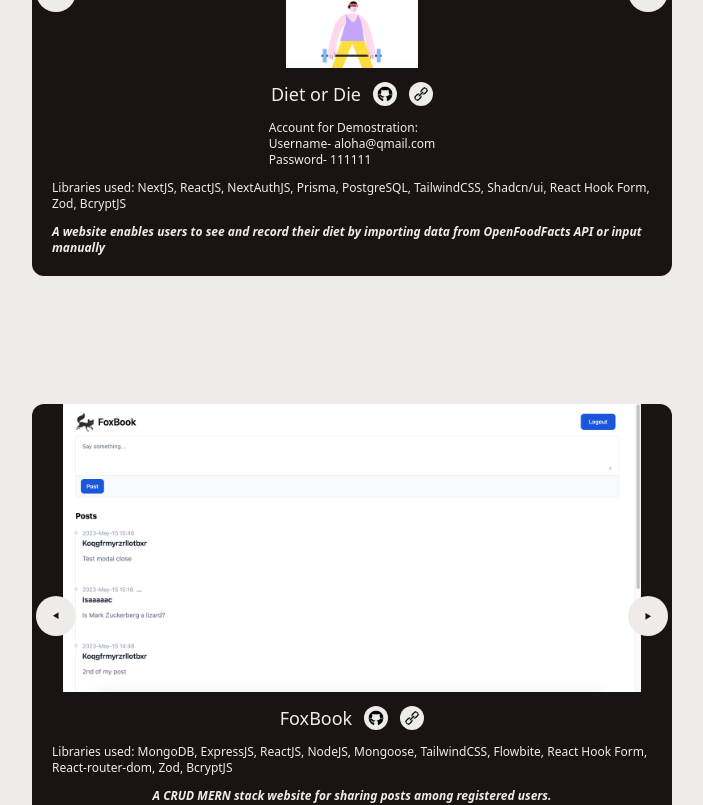
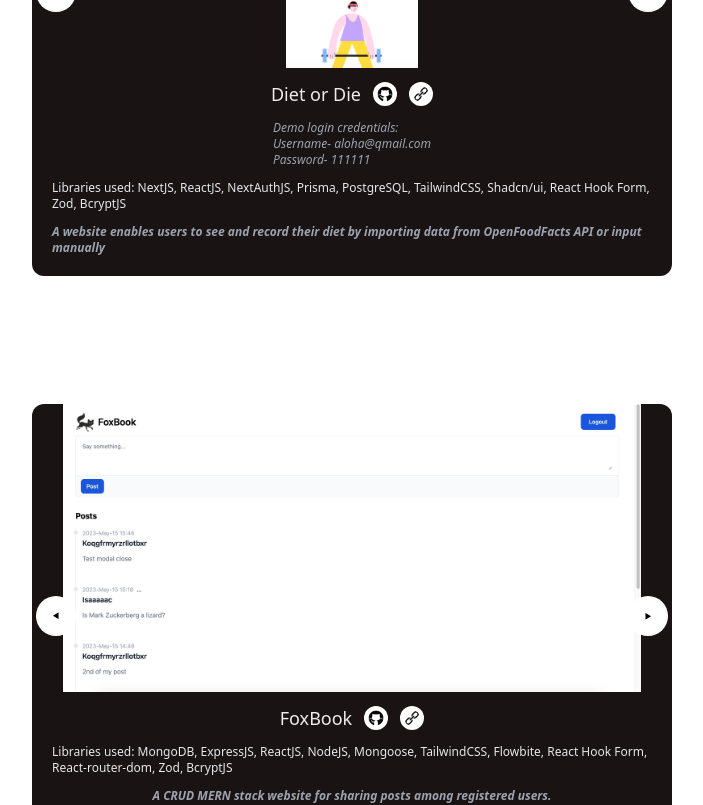
Before and after one commit to isaacrundev/portfolio, a React (Vite) app: page / in a window 1280 px wide. Shown: the part 1920-2725 px from the top of the page, without its empty margins (288-991 px from the left). Built offline with nearby package versions, Linux system fonts and the light colour scheme; a web font is replaced by a local one.

Commit message:
Rmvd tg and corr text color

```diff
--- a/src/components/Showcase.tsx
+++ b/src/components/Showcase.tsx
@@ -60,16 +60,20 @@ const Showcase = ({
         )}
         {demoUsername && demoPswd && (
           <div>
-            <p className="text-xs text-gray-400 ">Account for Demostration:</p>
-            <p className="text-xs text-gray-200 ">Username- {demoUsername}</p>
-            <p className="text-xs text-gray-200 ">Password- {demoPswd}</p>
+            <p className="text-xs italic text-gray-400">
+              Demo login credentials:
+            </p>
+            <p className="text-xs italic text-gray-400">
+              Username- {demoUsername}
+            </p>
+            <p className="text-xs italic text-gray-400">Password- {demoPswd}</p>
           </div>
         )}
         <div>
           <p className="text-xs text-gray-200 ">Libraries used: {libraries}</p>
         </div>
         <div className="pb-5">
-          <p className="text-xs italic font-bold text-gray-700 ">{desc}</p>
+          <p className="text-xs italic font-bold text-gray-400 ">{desc}</p>
         </div>
       </div>
     </motion.div>
--- a/src/layouts/Contact.tsx
+++ b/src/layouts/Contact.tsx
@@ -22,11 +22,11 @@ const contactMethods = [
     link: "https://github.com/isaacrundev",
     icon: contactGithub,
   },
-  {
-    name: "Telegram",
-    link: "https://t.me/isaacrundev",
-    icon: contactTelegram,
-  },
+  // {
+  //   name: "Telegram",
+  //   link: "https://t.me/isaacrundev",
+  //   icon: contactTelegram,
+  // },
 ];
 
 const Contact = () => {
@@ -69,67 +69,3 @@ const Contact = () => {
 };
 
 export default Contact;
-
-//   const {
-//     register,
-//     handleSubmit,
-//     trigger,
-//     formState: { errors },
-//   } = useForm<FormData>();
-//   const onsubmit = async (data) => {
-//     const isValid = await trigger();
-//     !isValid && data.preventDefault();
-//     console.log(data);
-//   };
-
-// <form
-//   className="flex items-center py-4"
-//   method="POST"
-//   onSubmit={handleSubmit(onsubmit)}
-// >
-//   <div className="flex flex-col w-2/5 max-w-sm gap-2">
-//     <label htmlFor="input-name">Name</label>
-//     <input
-//       id="input-name"
-//       className="contact-input"
-//       {...register("name", { required: true, maxLength: 32 })}
-//     />
-//     {/* {errors.name && (
-//       <p className="my-2">
-//         {errors.name.type === "required" && requiredErrorMsg}
-//         {errors.name.type === "maxLength" && maxLengthErrorMsg}
-//       </p>
-//     )} */}
-//     <label htmlFor="input-email">Email</label>
-//     <input
-//       id="input-email"
-//       className="contact-input"
-//       {...(register("email"), { required: true, maxLength: 64 })}
-//     />
-//     {/* {errors.email && (
-//       <p className="my-2">
-//         {errors.email.type === "required" && requiredErrorMsg}
-//         {errors.email.type === "maxLength" && maxLengthErrorMsg}
-//       </p>
-//     )} */}
-//     <label htmlFor="input-message">Message</label>
-//     <textarea
-//       id="input-message"
-//       rows={8}
-//       className="resize-none contact-input"
-//       {...register("message", { required: true, maxLength: 512 })}
-//     />
-//     {/* {errors.message && (
-//       <p className="my-2">
-//         {errors.message.type === "required" && requiredErrorMsg}
-//         {errors.message.type === "maxLength" && maxLengthErrorMsg}
-//       </p>
-//     )} */}
-//     <button
-//       type="submit"
-//       className="py-1 my-3 transition-transform transform bg-orange-700 rounded-md hover:bg-orange-600 active:scale-95"
-//     >
-//       Send
-//     </button>
-//   </div>
-// </form>
--- a/tailwind.config.js
+++ b/tailwind.config.js
@@ -7,9 +7,11 @@ const defaultTheme = require("tailwindcss/defaultTheme");
 export default {
   content: ["./index.html", "./src/**/*.{js,ts,jsx,tsx}"],
   theme: {
-    colors: {
-      black: "#1a1313",
-      white: "#f0ebeb",
+    extends: {
+      colors: {
+        black: "#1a1313",
+        white: "#f0ebeb",
+      },
     },
     extend: {
       fontFamily: {
```
